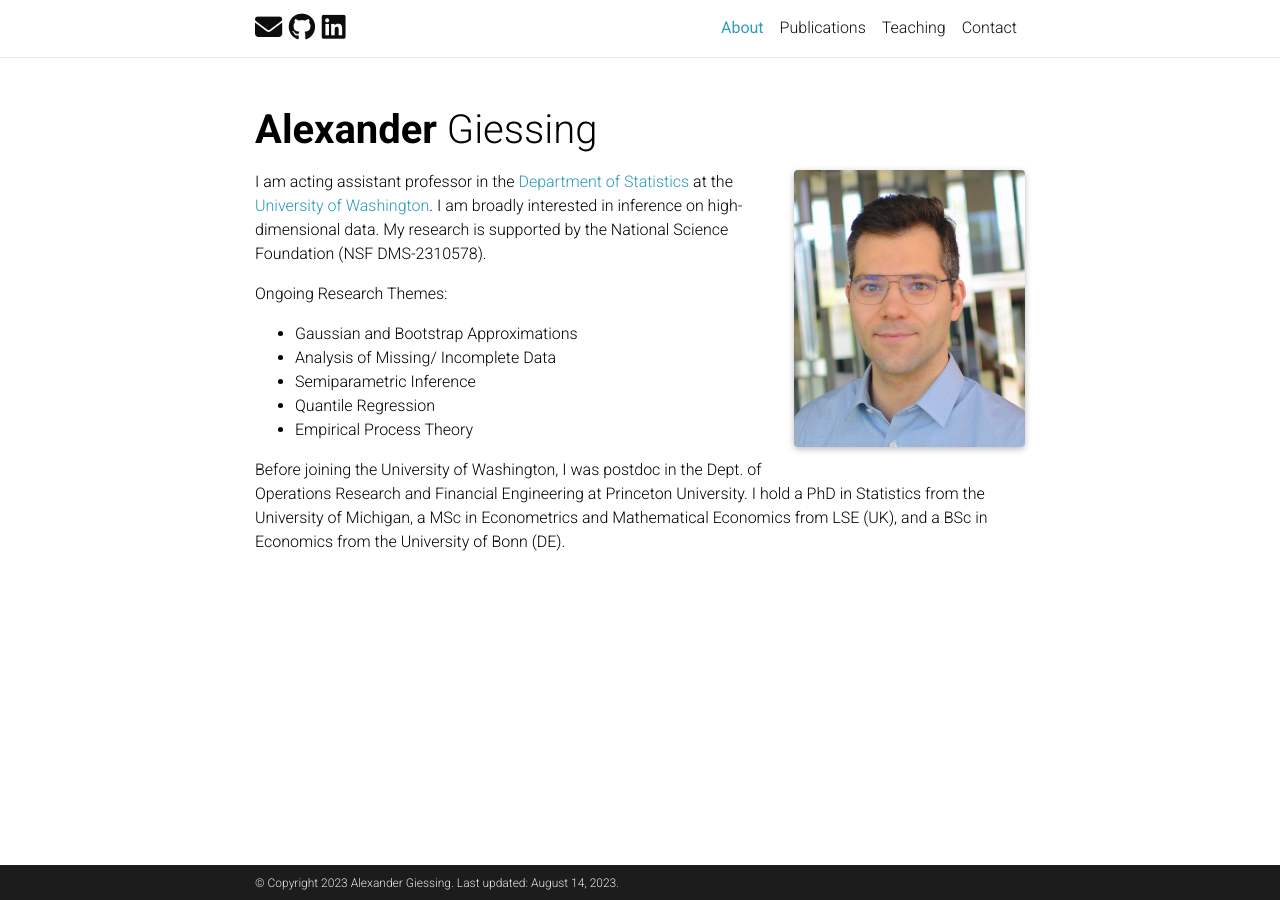
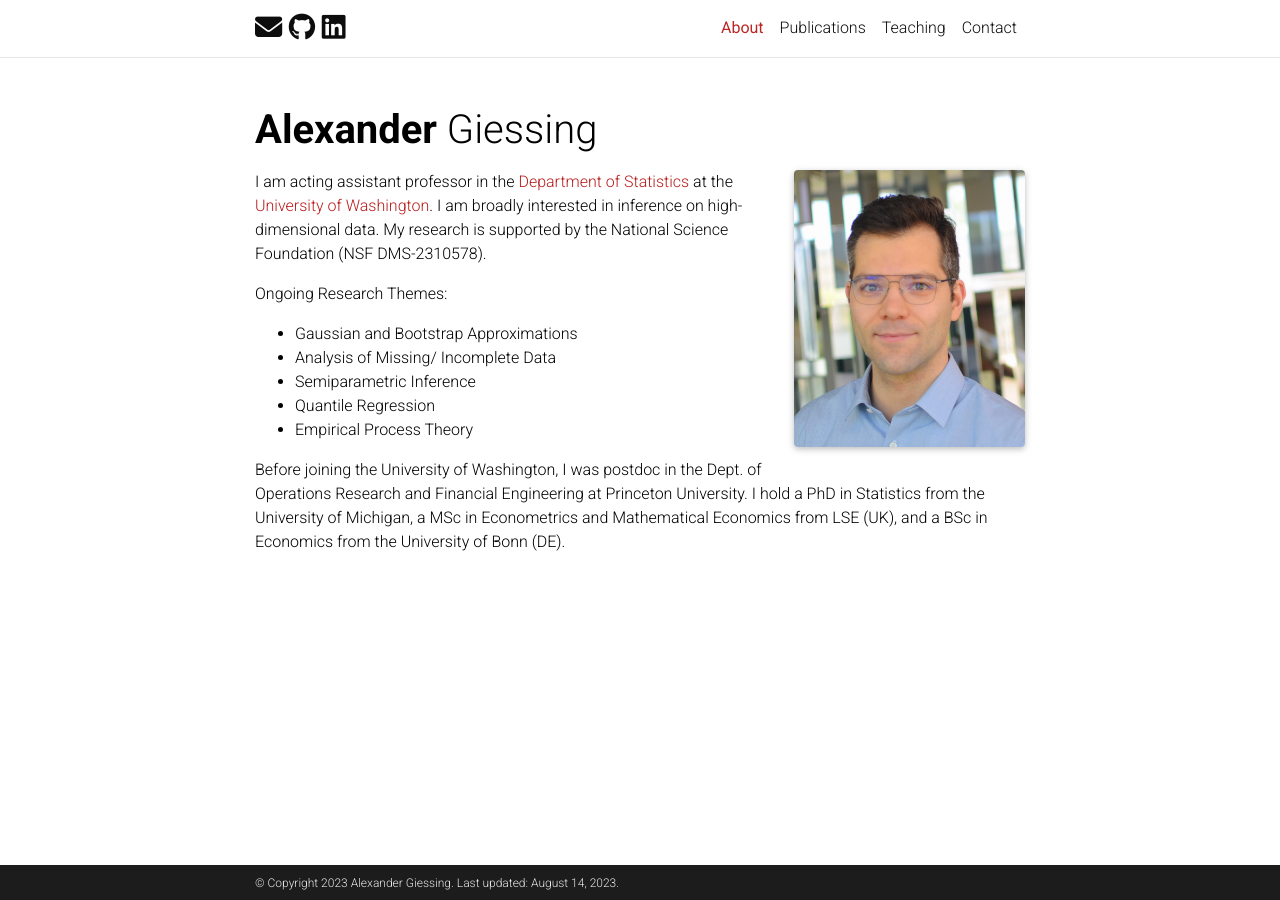
Before and after one commit to agiessing/agiessing.github.io, a Jekyll site: the page built from _pages/about.md, in a window 1280 px wide. Built offline with Jekyll 4.4.1, drawn with Linux system fonts in a browser that asks for light colours; full-size pictures stand in for the smaller copies a plugin makes; comment, search, counter and statistics services are not loaded; a style sheet for code colours, icons or effects is not loaded.

Commit message:
Update _themes.scss

```diff
--- a/_sass/_themes.scss
+++ b/_sass/_themes.scss
@@ -8,8 +8,8 @@
   --global-code-bg-color: #{$code-bg-color-light};
   --global-text-color: #{$black-color};
   --global-text-color-light: #{$grey-color};
-  --global-theme-color: #{$cyan-color};
-  --global-hover-color: #{$cyan-color};
+  --global-theme-color: #{$red-color-dark};
+  --global-hover-color: #{$red-color-dark};
   --global-hover-text-color: #{$white-color};
   --global-footer-bg-color: #{$grey-color-dark};
   --global-footer-text-color: #{$grey-color-light};
```
